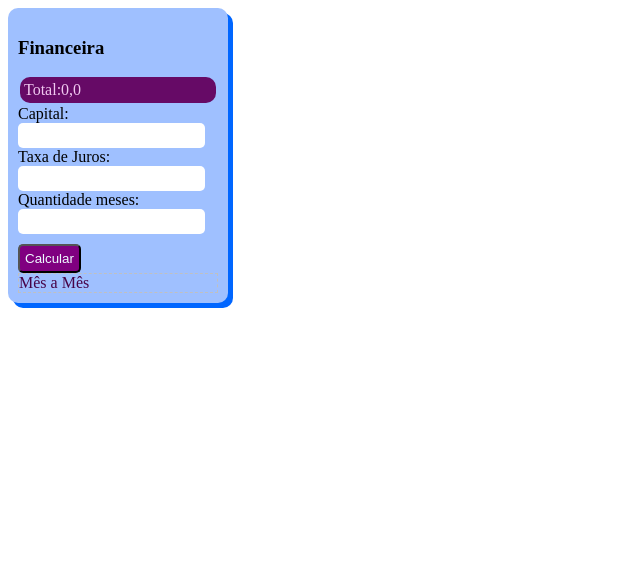
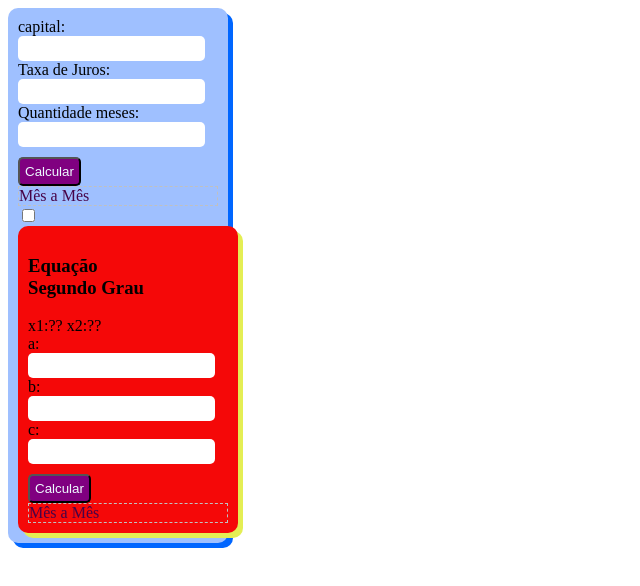
Before and after one commit to anirbas15/primeiroi_3t, a plain HTML site: page index.html in a window 1280 px wide. Shown: the whole page, without its empty margins (0-640 px from the left). Drawn offline with Linux system fonts and the light colour scheme.

Commit message:
Update index.html

```diff
--- a/index.html
+++ b/index.html
@@ -1,35 +1,48 @@
 <!DOCTYPE html>
 <html lang="en">
-
 <head>
     <meta charset="UTF-8">
     <meta http-equiv="X-UA-Compatible" content="IE=edge">
     <meta name="viewport" content="width=device-width, initial-scale=1.0">
     <title>Terceiro Trimestre</title>
     <script src="estudo.js"></script>
-
     <link rel="stylesheet" href="geral.css">
-
 </head>
 <body>
-    <input type="checkbox" id="calcFin"></input>
-    <div class="calculadora">
+  <input type="checkbox" id="calcFin">
+  <div class="calculadora">
+    capital: <input id="valor" type="text"> <br>
+    Taxa de Juros: <input id="juros" type="text"> <br>
+    Quantidade meses: <input id="meses" type="text"> <br>
+    <button id="btnCalc" onclick="total()">Calcular</button>
 
-        <label for="calcFin"><h3>Financeira</h3></label>
+    <div class="spMes">
+      <span id="mes">Mês a Mês</span>
+  </div>
 
-        <div class="calcFin"></div>
-        <div class="spResultado">
-            <span id="resultado">Total:0,0</span><br>
-        </div>
+  <input type="checkbox" id="calcESG">
+  <div class="calculadoraRaiz">
+    <label for="calcESG">
+      <h3>Equação <br> Segundo Grau</h3>
+    </label>
 
-        Capital: <input id="valor" type="text"> <br>
-        Taxa de Juros: <input id="juros" type="text"> <br>
-        Quantidade meses: <input id="meses" type="text"> <br>
-        <button id="btnCalc" onclick="total()">Calcular</button>
-        <div class="spMes">
-            <span id="mes">Mês a Mês</span>
-        </div>
+    <div class="calcE">
+
+    <div class="spRaiz">
+        <span id="raiz">x1:?? x2:??</span><br>
     </div>
+
+    a: <input id="valor" type="text"> <br>
+    b: <input id="juros" type="text"> <br>
+    c: <input id="meses" type="text"> <br>
+    <button id="btnCalc" onclick="total()">Calcular</button>
+
+    <div class="spMes">
+      <span id="mes">Mês a Mês</span>
+  </div>
+
+
+
 
 </body>
 </html>
```
